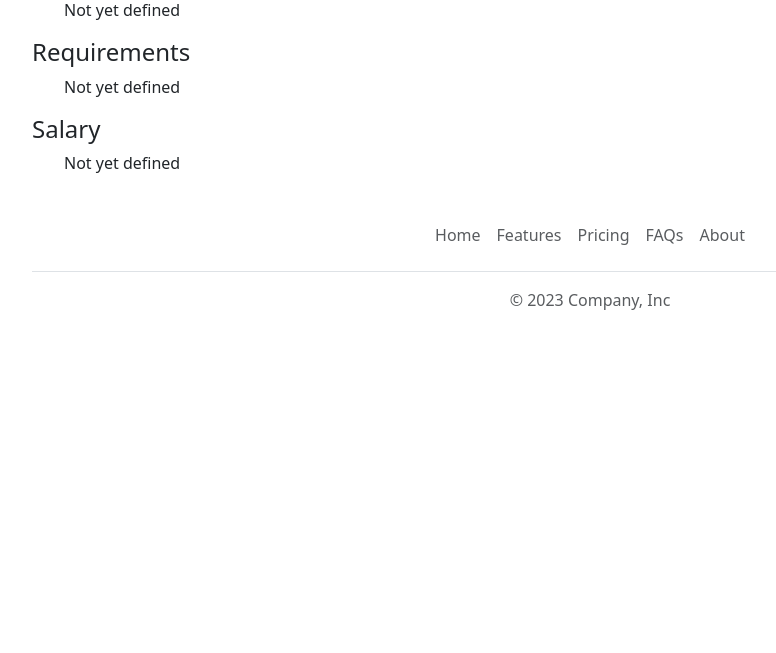
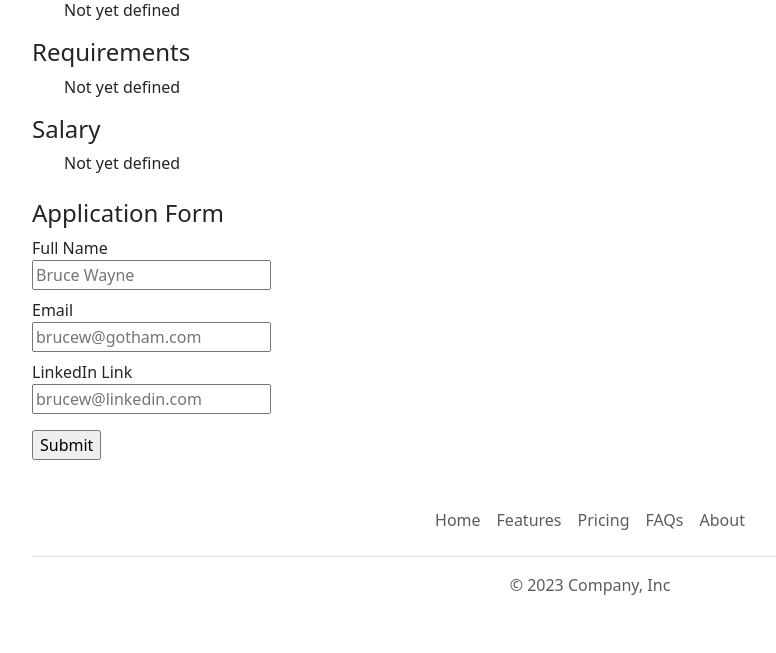
Before and after one commit to kay-tea/careers-website, a Flask app: template templates/jobpage.html in a window 1280 px wide. Shown: the part 215-868 px from the top of the page, without its empty margins (50-826 px from the left). Before the commit the page ends 525 px from the top, so only its background shows below. Run offline with Flask 3, Linux system fonts and the light colour scheme; the template is opened without the code that fills it, so the values that code supplies are empty.

Commit message:
store application in database

```diff
--- a/app.py
+++ b/app.py
@@ -1,5 +1,5 @@
-from flask import Flask, render_template, jsonify
-from database import load_all_jobs_from_db, load_single_job_from_db
+from flask import Flask, render_template, jsonify, request
+from database import load_all_jobs_from_db, load_single_job_from_db, add_application_to_db
 app = Flask(__name__)
 
 
@@ -15,6 +15,13 @@ def show_job(id):
     return "Not Found", 404
   return render_template('jobpage.html', job=job_list)
 
+@app.route("/jobs/<id>/apply", methods=['post'])
+def apply_to_job(id):
+  data = request.form
+  job = load_single_job_from_db(id)
+  add_application_to_db(id, data)
+  return render_template('application_submitted.html', application=data, job=job)
+
 @app.route("/api/jobs")
 def list_jobs():
   jobs_list = load_all_jobs_from_db()
--- /dev/null
+++ b/templates/application_form.html
@@ -0,0 +1,19 @@
+<h4 class="mt-4">Application Form</h4>
+
+<form action="/jobs/{{job['id']}}/apply" method='post'>
+  <div>
+    <lable>Full Name</lable><br>
+    <input type="text" name="full_name" placeholder="Bruce Wayne">
+  </div>
+  <div class="mt-2">
+    <lable>Email</lable><br>
+    <input type="text" name="email" placeholder="brucew@gotham.com">
+  </div>
+  <div class="mt-2">
+    <lable>LinkedIn Link</lable><br>
+    <input type="LinkedIn" name="linkedin_url" placeholder="brucew@linkedin.com">
+  </div class="mt-2">
+  <div class="mt-3">
+    <input type="submit">
+  </div>
+</form>
--- a/templates/bootstraphead.html
+++ b/templates/bootstraphead.html
@@ -4,4 +4,3 @@
 <link href="https://cdn.jsdelivr.net/npm/bootstrap@5.3.0/dist/css/bootstrap.min.css" rel="stylesheet" integrity="sha384-9ndCyUaIbzAi2FUVXJi0CjmCapSmO7SnpJef0486qhLnuZ2cdeRhO02iuK6FUUVM" crossorigin="anonymous">
 
 </style>
-<title>Careers</title>
--- a/templates/home.html
+++ b/templates/home.html
@@ -1,6 +1,9 @@
 <!DOCTYPE html>
 <html lang="en">
- {% include 'bootstraphead.html' %}
+  <head>
+   {% include 'bootstraphead.html' %}
+  <title>Katies Careers</title>
+  </head>
 <body>
   {% include 'nav.html' %}
   {% include 'banner.html' %}
--- a/templates/jobpage.html
+++ b/templates/jobpage.html
@@ -35,6 +35,7 @@
         {% else %}Not yet defined
         {% endif %}
       </ul>
+      {% include 'application_form.html' %}
     </div>
     {% include 'footer.html' %}
   </body>
```
Also changed, not shown: database.py (+12 -0 lines), templates/application_submitted.html (added, +19 -0 lines).
